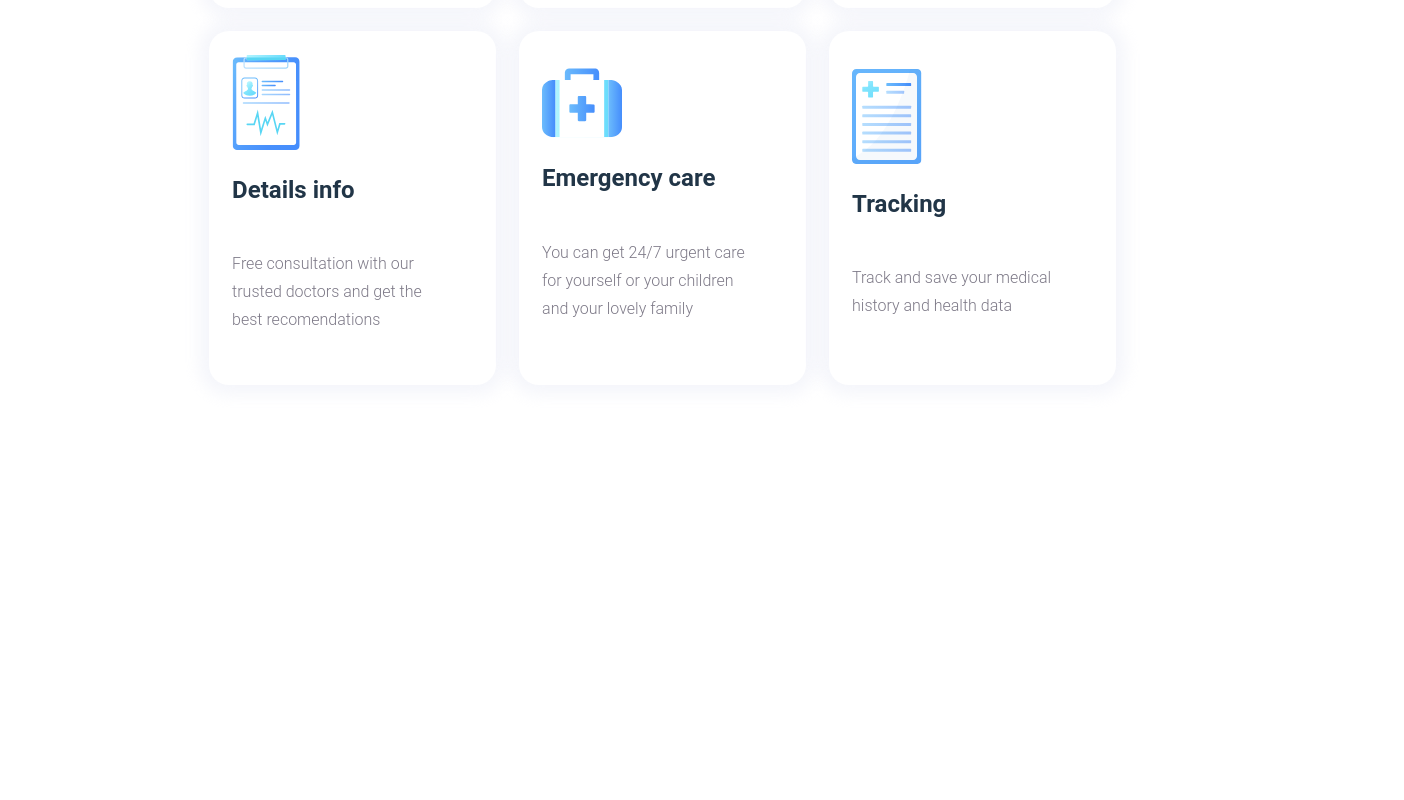
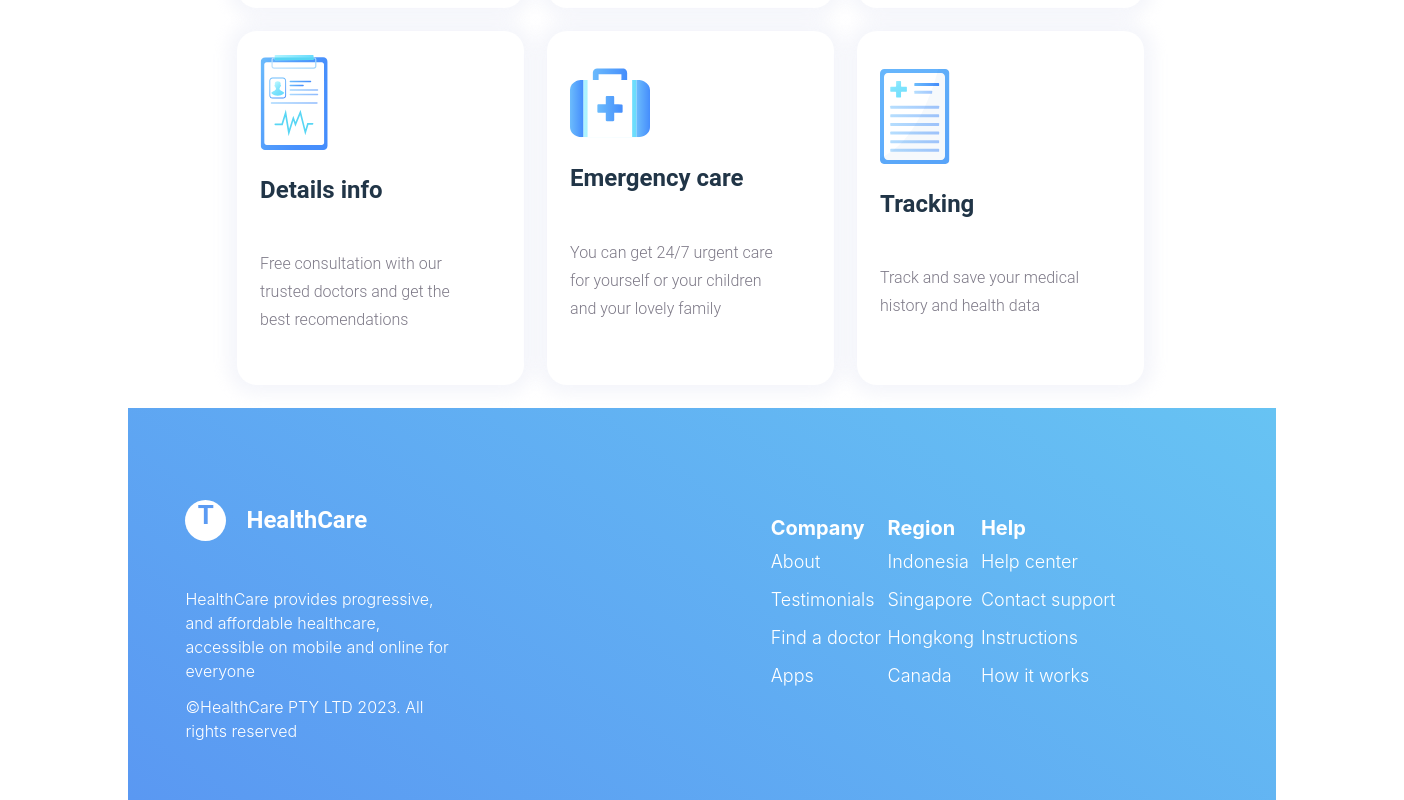
Before and after one commit to SuperJK55/effective-react-lab, a React app: page / in a window 1280 px wide. Shown: the part 1576-2376 px from the top of the page, 1404 px wide, since content can reach past the window. Before the commit the page ends 1984 px from the top, so only its background shows below. Built offline with nearby package versions, Linux system fonts and the light colour scheme; the HTML template or start-up script is replaced by a standard one.

Commit message:
Added footer

```diff
--- a/src/App.module.css
+++ b/src/App.module.css
@@ -22,3 +22,8 @@
   height: 598px;
   margin-right: 100px;
 }
+
+footer{
+  width: 100%;
+  background: var(--background-color-box);
+}
--- a/src/App.tsx
+++ b/src/App.tsx
@@ -12,6 +12,7 @@ import consultation_img from './assets/svg_cards/consultation.svg'
 import details_img from './assets/svg_cards/details.svg'
 import emergency_img from './assets/svg_cards/emergency.svg'
 import tracking_img from './assets/svg_cards/tracking.svg'
+import Footer from './components/footer'
 
 
 
@@ -43,7 +44,9 @@ function App() {
         <CardElement title='Emergency care' subtitle="You can get 24/7 urgent care for yourself or your children and your lovely family" logo={emergency_img}/>
         <CardElement title='Tracking' subtitle="Track and save your medical history and health data " logo={tracking_img}/>
       </OurServices>
-
+      <footer>
+        <Footer/>
+      </footer>
     </>
   )
 }
--- /dev/null
+++ b/src/components/footer/Footer.module.css
@@ -0,0 +1,67 @@
+.row{
+    display: flex;
+    justify-content: space-around;
+    align-items: center;
+    padding: 5%;
+}
+
+.logo_row{
+    display: flex;
+    flex-direction: row;
+    align-items: center;
+}
+
+.company_logo {
+    border-radius: 50%;
+    width: 41px;
+    height: 41px;
+    font-size: 26px;
+
+    font-style: normal;
+    font-weight: 700;
+    line-height: normal;
+    background-color: var(--primary-color);
+    margin-right: 20px;
+    text-align: center;
+    color: var(--dot-color);
+}
+
+.company_name {
+    color: var(--primary-color);
+    font-size: 24px;
+    font-style: normal;
+    font-weight: 700;
+    line-height: normal;
+    white-space: nowrap;
+}
+.text_block{
+    color: var(--primary-color);
+    font-Size: 18;
+    font-style: normal;
+    font-weight: 300;
+    width: 45%;
+    padding-top: 2%;
+}
+
+.header_text_column{
+    color: var(--primary-color);
+    font-size: 20px;
+    font-style: normal;
+    font-weight: 700;
+}
+
+.default_text_column{
+    color: var(--primary-color);
+    font-size: 18px;
+    font-style: normal;
+    font-weight: 300;
+    line-height: 38px;
+}
+
+.categories_row{
+    display: flex;
+    flex-direction: row;
+    justify-content: space-between;
+    width: 45%;
+    padding-right: 10%;
+}
--- /dev/null
+++ b/src/components/footer/Footer.tsx
@@ -0,0 +1,50 @@
+import classes from './Footer.module.css'
+import React from 'react'
+
+interface IFooter {
+
+}
+
+const Footer: React.FC<IFooter> = () => {
+    return (
+         <div className={classes.row}>
+            <div className={classes.column}>
+                <div className={classes.logo_row}>
+                    <h4 className={classes.company_logo}>T</h4>
+                    <h5 className={classes.company_name}>HealthCare</h5>
+                </div>
+                <div className={classes.text_block}>
+                    HealthCare provides progressive, and affordable healthcare, accessible on mobile and online for everyone
+                </div>
+                <div className={classes.text_block}>
+                ©HealthCare PTY LTD 2023. All rights reserved
+                </div>
+            </div>
+            <div className={classes.categories_row}>
+            <div className={classes.column}>
+               <div className={classes.header_text_column}>Company</div>
+               <div className={classes.default_text_column}>About</div>
+               <div className={classes.default_text_column}>Testimonials</div>
+               <div className={classes.default_text_column}>Find a doctor</div>
+               <div className={classes.default_text_column}>Apps</div>
+            </div>
+            <div className={classes.column}>
+               <div className={classes.header_text_column}>Region</div>
+               <div className={classes.default_text_column}>Indonesia</div>
+               <div className={classes.default_text_column}>Singapore</div>
+               <div className={classes.default_text_column}>Hongkong</div>
+               <div className={classes.default_text_column}>Canada</div>
+            </div>
+            <div className={classes.column}>
+               <div className={classes.header_text_column}>Help</div>
+               <div className={classes.default_text_column}>Help center</div>
+               <div className={classes.default_text_column}>Contact support</div>
+               <div className={classes.default_text_column}>Instructions</div>
+               <div className={classes.default_text_column}>How it works</div>
+            </div>
+            </div>
+         </div>
+    );
+};
+
+export default Footer;
--- /dev/null
+++ b/src/components/footer/index.ts
@@ -0,0 +1 @@
+export {default} from './Footer'
--- a/src/index.css
+++ b/src/index.css
@@ -1,8 +1,7 @@
 #root {
   margin: 0;
-  padding-left: 100px;
-  padding-right: 100px;
-
+  padding-left: 10%;
+  padding-right: 10%;
   width: 100%;
   background-color: var(--main-bg-color);
 }
@@ -59,6 +58,7 @@ header{
   display: flex;
   flex-direction: column;
   flex-wrap: nowrap;
+  position: relative;
 }
 
 h1, h2, h3, h4, h5, h6, button {
```
